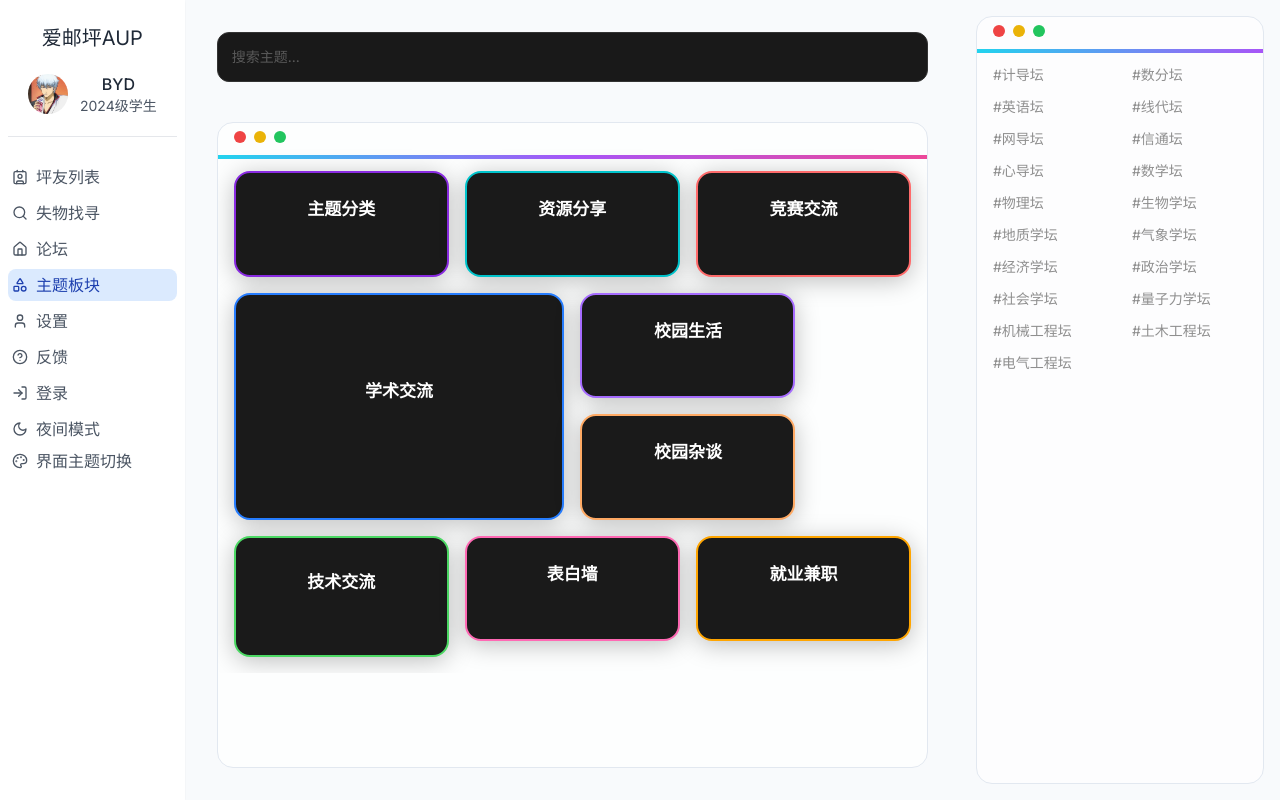
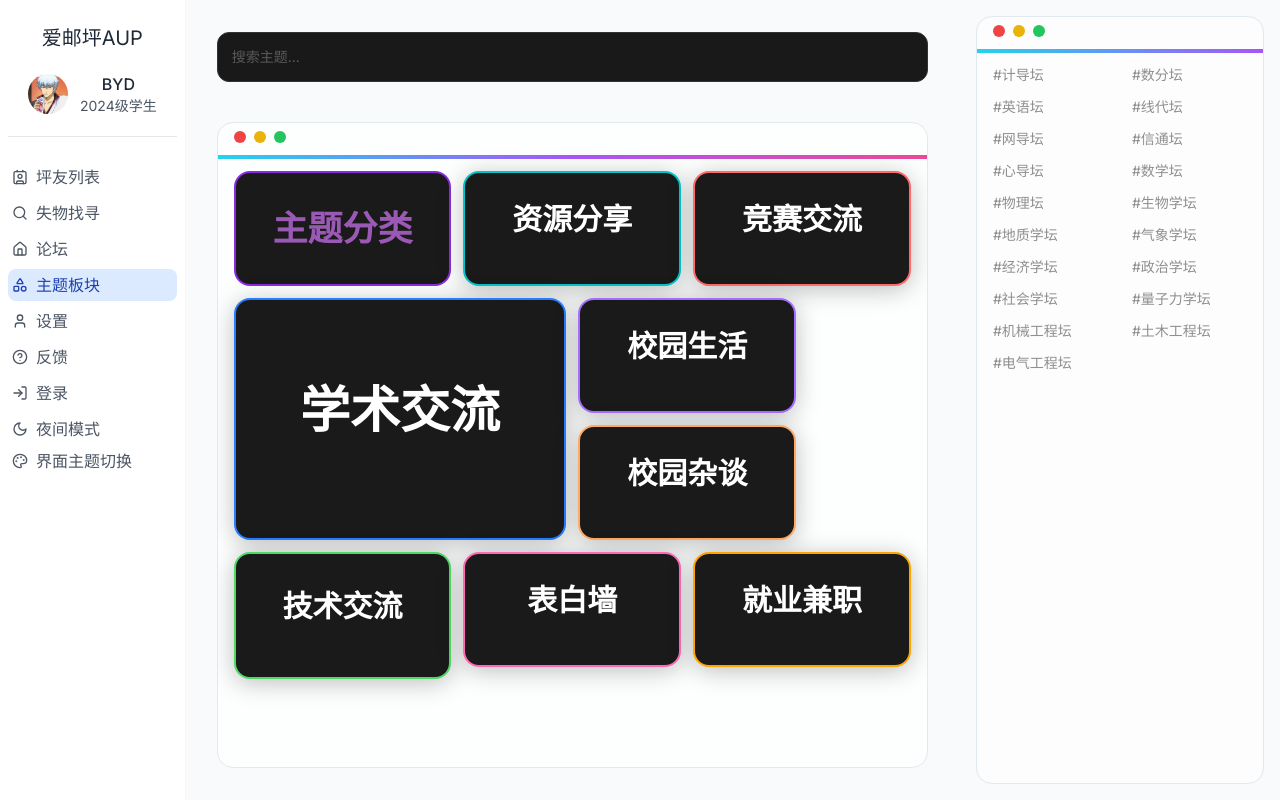
Before and after one commit to Dvcode982/AUP-DEMO, a Next.js app: page /topic-block in a window 1280 px wide. Built offline with nearby package versions, Linux system fonts and the light colour scheme.

Commit message:
topic_upd

```diff
--- a/app/components/TopicCard.tsx
+++ b/app/components/TopicCard.tsx
@@ -5,9 +5,10 @@ interface TopicCardProps {
     glow: string;
   };
   sizeClass: string;
+  fontSize?: string; // 添加可选的字体大小属性
 }
 
-export default function TopicCard({ topic, colors, sizeClass }: TopicCardProps) {
+export default function TopicCard({ topic, colors, sizeClass, fontSize = "text-[30px]" }: TopicCardProps) {
   return (
     <div
       className={`group relative p-6 bg-[#1A1A1A] rounded-2xl border-2
@@ -22,10 +23,10 @@ export default function TopicCard({ topic, colors, sizeClass }: TopicCardProps)
       <div className="absolute inset-0 rounded-2xl opacity-0 group-hover:opacity-100 transition-opacity bg-[var(--glow)] blur-xl" />
 
       <div className="relative flex flex-col items-center justify-center h-full">
-        <div className="text-center font-semibold text-[17px] group-hover:scale-105 transition-transform">
+        <div className={`text-center font-semibold ${fontSize} group-hover:scale-105 transition-transform break-words w-full`}>
           {topic}
         </div>
-        <div className="mt-2 text-sm text-gray-400 opacity-0 group-hover:opacity-100 transition-opacity">
+        <div className=" text-[12px] text-gray-400 opacity-0 group-hover:opacity-100 transition-opacity text-center">
           点击进入讨论
         </div>
       </div>
--- a/app/my-profile/page.tsx
+++ b/app/my-profile/page.tsx
@@ -21,7 +21,7 @@ export default function MyProfile() {
   }
 
   return (
-    <div className="flex h-screen bg-gray-100 dark:bg-gray-900">
+    <div className="flex h-screen">
       <Sidebar />
       <main className="flex-1 p-8 overflow-y-auto">
         <div className="max-w-2xl mx-auto">
@@ -43,7 +43,7 @@ export default function MyProfile() {
                   type="text"
                   value={name}
                   onChange={(e) => setName(e.target.value)}
-                  className="flex-1"
+                  className="flex-1 dark:text-white"
                 />
               </div>
               <div className="flex items-center space-x-2">
@@ -52,7 +52,7 @@ export default function MyProfile() {
                   type="email"
                   value={email}
                   onChange={(e) => setEmail(e.target.value)}
-                  className="flex-1"
+                  className="flex-1 dark:text-white"
                 />
               </div>
               <div className="flex items-start space-x-2">
@@ -61,7 +61,7 @@ export default function MyProfile() {
                   value={bio}
                   onChange={(e) => setBio(e.target.value)}
                   rows={3}
-                  className="flex-1"
+                  className="flex-1 dark:text-white"
                 />
               </div>
             </div>
--- a/app/topic-block/page.tsx
+++ b/app/topic-block/page.tsx
@@ -17,7 +17,6 @@ const TOPIC_COLORS: Record<string, { border: string; glow: string }> = {
 
 export default function TopicBlock() {
   const topicCards = [
-    { topic: '主题分类', sizeClass: 'col-span-2 row-span-1' },
     { topic: '资源分享', sizeClass: 'col-span-2 row-span-1' },
     { topic: '竞赛交流', sizeClass: 'col-span-2 row-span-1' },
     { topic: '学术交流', sizeClass: 'col-span-3 row-span-2' },
@@ -54,13 +53,20 @@ export default function TopicBlock() {
             h-1 bg-gradient-to-r from-cyan-400 via-purple-500 to-pink-500 z-20 mt-6 overflow-hidden"></div>
           </div>
 
-          <div className="grid grid-cols-6 gap-4 flex-auto relative z-10 flex-grow overflow-y-auto p-4 pt-12">
+          <div className="grid grid-cols-6 gap-3 p-4 pt-12 content-start w-full max-w-[1200px] mx-auto">
+          <div className="col-span-2 row-span-1 flex items-center justify-center">
+            <div className="w-full h-full bg-[#1A1A1A] rounded-2xl border-2 border-[#8A2BE2] p-6  flex items-center justify-center">
+              <h2 className="text-[35px] font-semibold text-[#9B59B6]">主题分类</h2>
+            </div>
+          </div>
             {topicCards.map(({ topic, sizeClass }) => (
               <TopicCard
                 key={topic}
                 topic={topic}
                 colors={TOPIC_COLORS[topic as keyof typeof TOPIC_COLORS]}
                 sizeClass={sizeClass}
+                fontSize={topic === '学术交流' ? 'text-[50px]' : 'text-[30px]'}
+
               />
             ))}
           </div>
```
